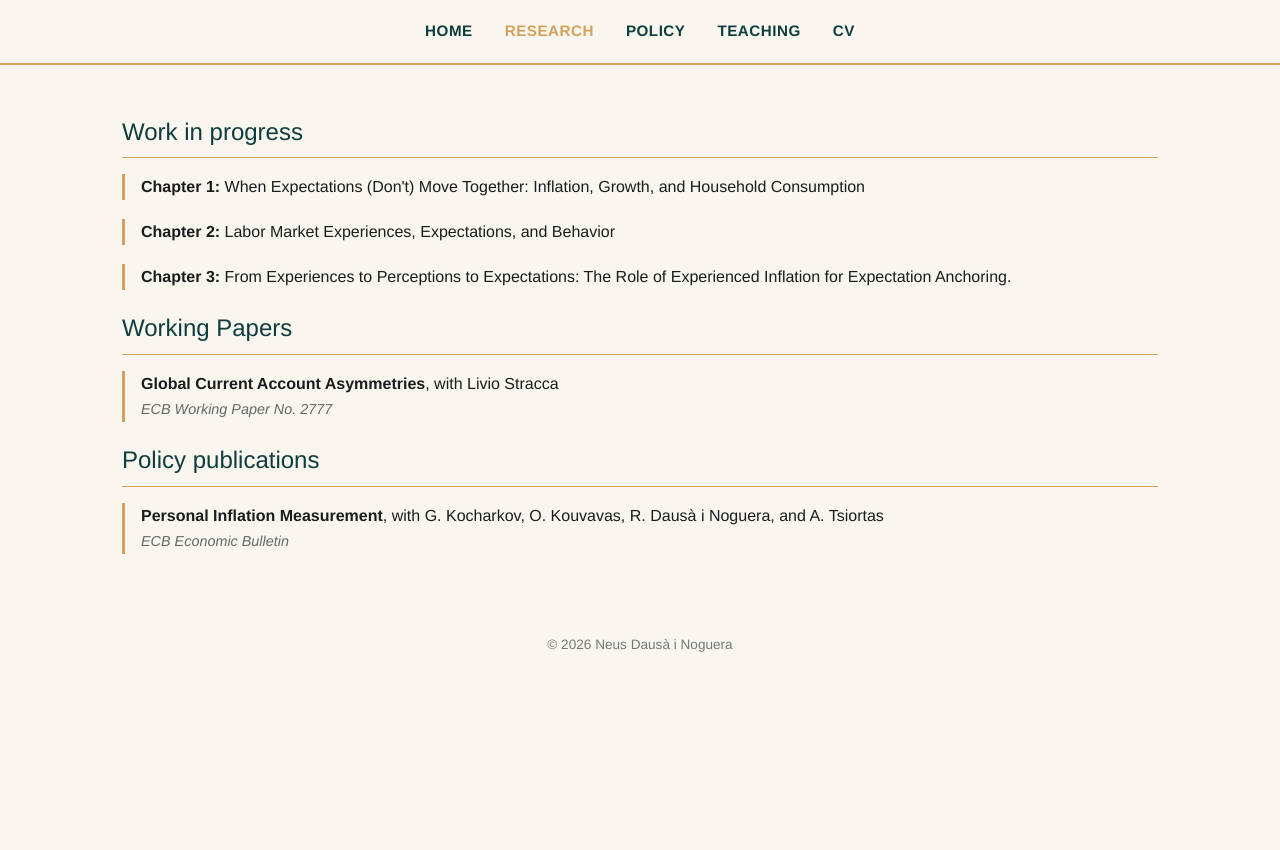
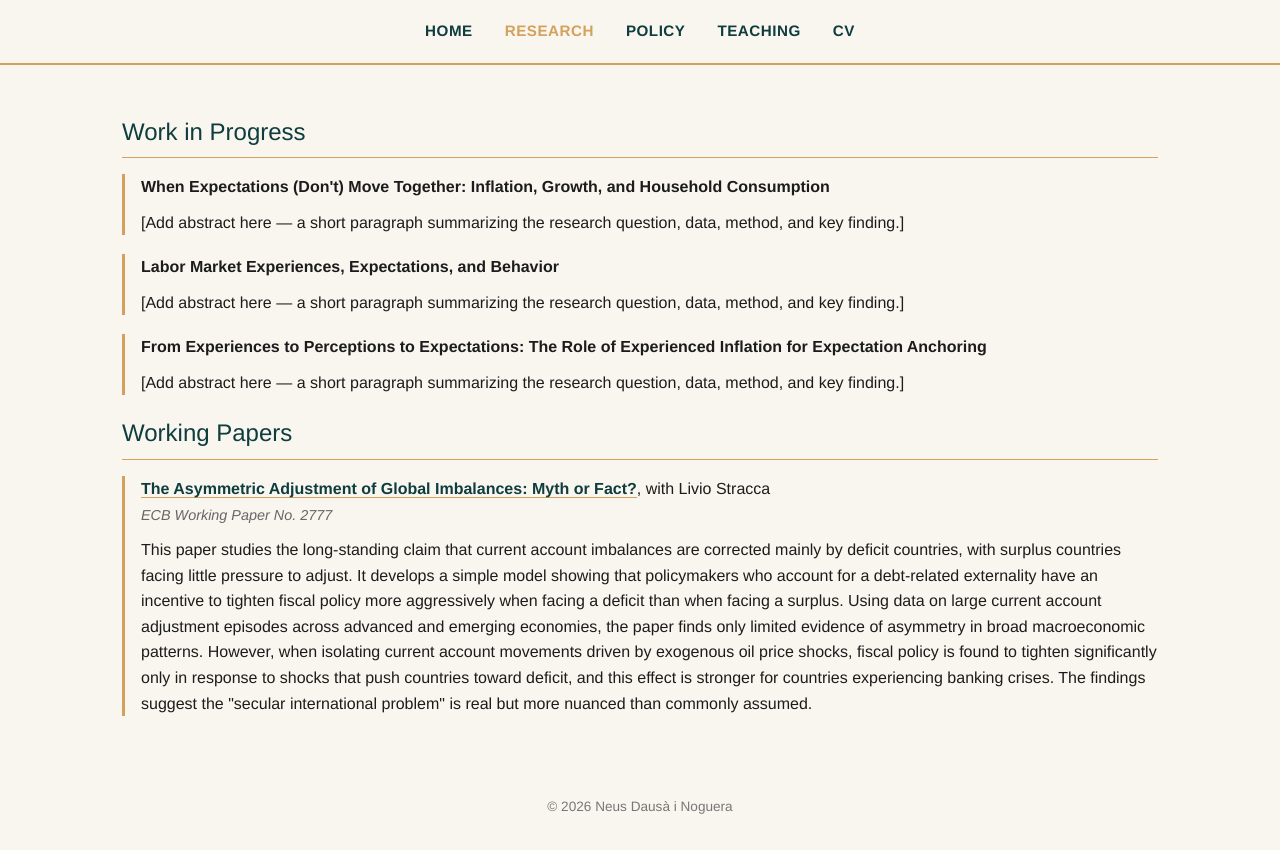
Before and after one commit to neusdausa/neusdausa.github.io, a plain HTML site: page research.html in a window 1280 px wide. Before the commit the page ends 800 px from the top, so only its background shows below. Drawn offline with Linux system fonts and the light colour scheme.

Commit message:
Update research.html

```diff
--- a/research.html
+++ b/research.html
@@ -3,7 +3,7 @@
 <head>
 <meta charset="UTF-8">
 <meta name="viewport" content="width=device-width, initial-scale=1.0">
-<title>Research</title>
+<title>Research — Neus Dausà i Noguera</title>
 <link rel="stylesheet" href="style.css">
 </head>
 <body>
@@ -17,29 +17,56 @@
 </nav>
 
 <main>
-  <h2>Work in progress</h2>
-  <div class="pub-item" style="margin-top:1rem;">
-    <strong>Chapter 1:</strong> When Expectations (Don't) Move Together: Inflation, Growth, and Household Consumption
-  </div>
+  <h2>Work in Progress</h2>
+
   <div class="pub-item">
-    <strong>Chapter 2:</strong> Labor Market Experiences, Expectations, and Behavior
-  </div>
-  <div class="pub-item">
-    <strong>Chapter 3:</strong> From Experiences to Perceptions to Expectations: The Role of Experienced Inflation for Expectation Anchoring.
+    <strong>When Expectations (Don't) Move Together: Inflation, Growth, and Household Consumption</strong>
+    <p style="margin-top:0.6rem;">
+      [Add abstract here — a short paragraph summarizing the research
+      question, data, method, and key finding.]
+    </p>
   </div>
 
-    <h2>Working Papers</h2>
   <div class="pub-item">
-    <strong>Global Current Account Asymmetries</strong>, with Livio Stracca<br>
-    <span class="venue">ECB Working Paper No. 2777</span>
+    <strong> Labor Market Experiences, Expectations, and Behavior</strong>
+    <p style="margin-top:0.6rem;">
+      [Add abstract here — a short paragraph summarizing the research
+      question, data, method, and key finding.]
+    </p>
   </div>
 
-  <h2>Policy publications</h2>
   <div class="pub-item">
-    <strong>Personal Inflation Measurement</strong>, with G. Kocharkov, O. Kouvavas,
-    R. Dausà i Noguera, and A. Tsiortas<br>
-    <span class="venue">ECB Economic Bulletin</span>
+    <strong>From Experiences to Perceptions to Expectations: The Role of Experienced Inflation for Expectation Anchoring</strong>
+    <p style="margin-top:0.6rem;">
+      [Add abstract here — a short paragraph summarizing the research
+      question, data, method, and key finding.]
+    </p>
   </div>
+
+  <h2>Working Papers</h2>
+
+  <div class="pub-item">
+    <strong><a class="contact-link" href="https://www.ecb.europa.eu/pub/pdf/scpwps/ecb.wp2777~bda5b1893e.en.pdf?0c788b12b41a3cab0db89ab76819fb1d" target="_blank">The Asymmetric Adjustment of Global Imbalances: Myth or Fact?</a></strong>,
+    with Livio Stracca<br>
+    <span class="venue">ECB Working Paper No. 2777</span>
+    <p style="margin-top:0.6rem;">
+      This paper studies the long-standing claim that current account
+      imbalances are corrected mainly by deficit countries, with surplus
+      countries facing little pressure to adjust. It develops a simple model
+      showing that policymakers who account for a debt-related externality
+      have an incentive to tighten fiscal policy more aggressively when
+      facing a deficit than when facing a surplus. Using data on large
+      current account adjustment episodes across advanced and emerging
+      economies, the paper finds only limited evidence of asymmetry in broad
+      macroeconomic patterns. However, when isolating current account
+      movements driven by exogenous oil price shocks, fiscal policy is found
+      to tighten significantly only in response to shocks that push
+      countries toward deficit, and this effect is stronger for countries
+      experiencing banking crises. The findings suggest the "secular
+      international problem" is real but more nuanced than commonly assumed.
+    </p>
+  </div>
+
 </main>
 
 <footer>&copy; 2026 Neus Dausà i Noguera</footer>
```
